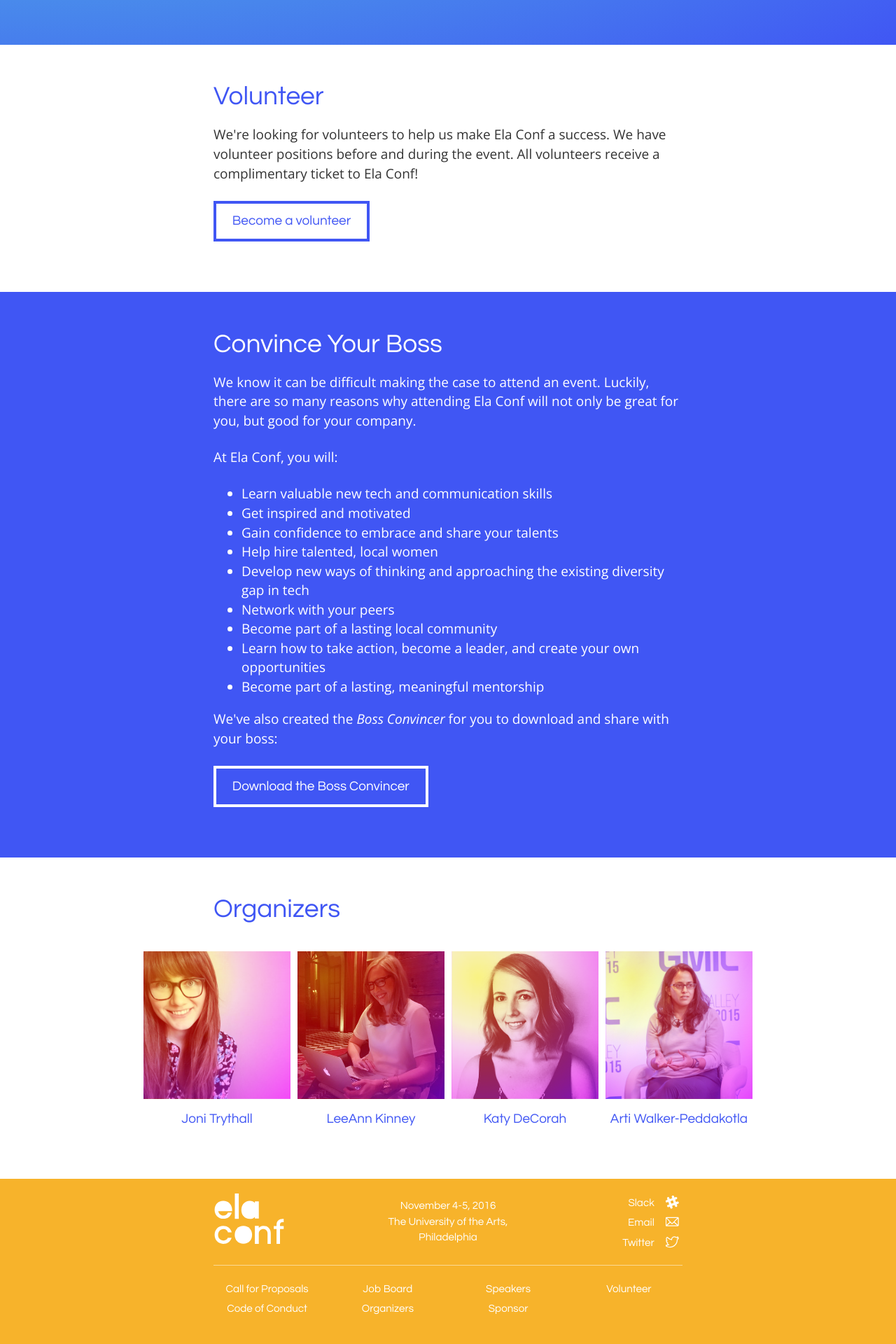
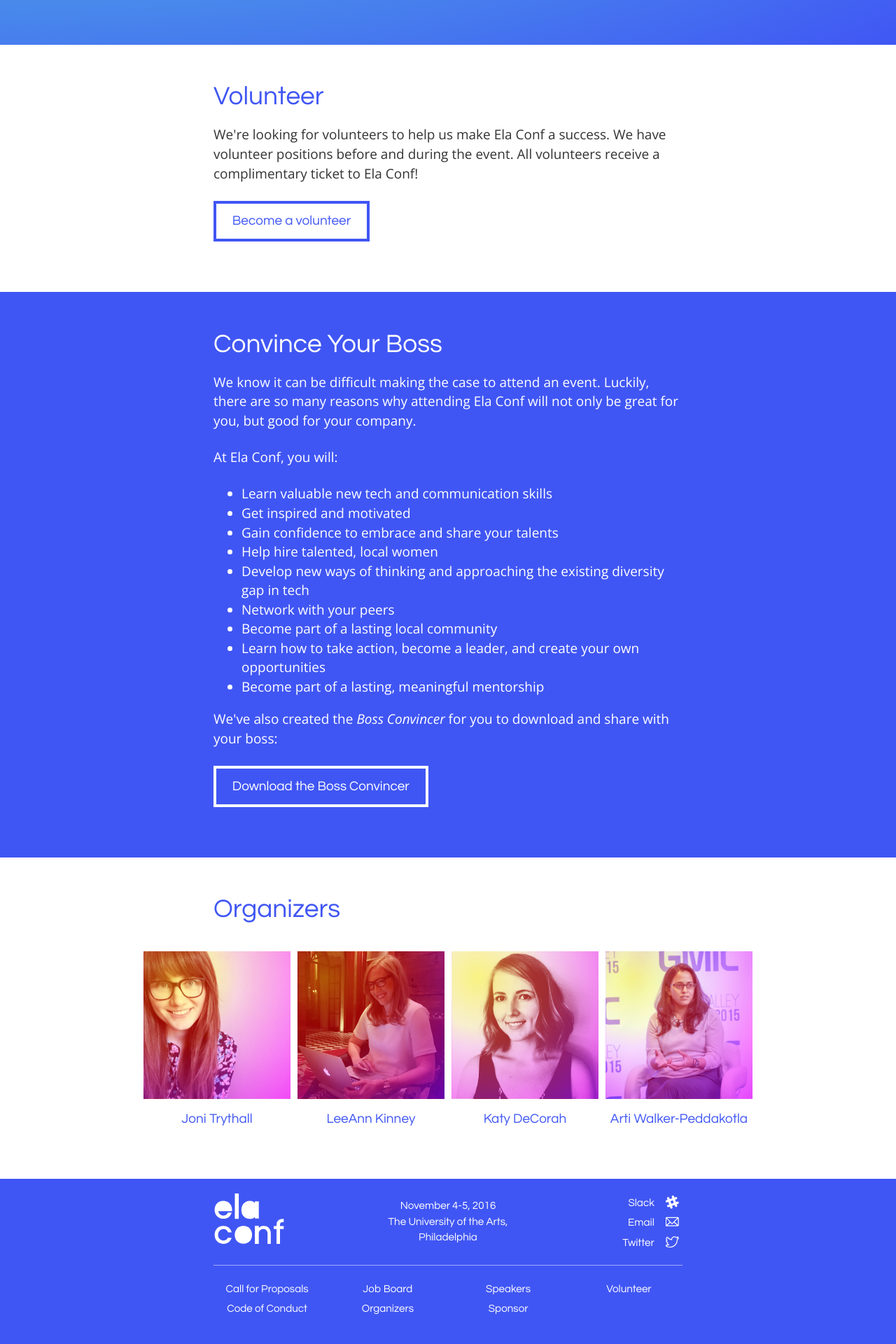
Before and after one commit to elaconf/elaconf.github.io, a Jekyll site: the page built from index.html, in a window 1280 px wide. Shown: the part 3357-5277 px from the top of the page at 70% size. Built offline with Jekyll 4.4.1, drawn with Linux system fonts in a browser that asks for light colours.

Commit message:
fix contrast on footer

```diff
--- a/_sass/_layout.scss
+++ b/_sass/_layout.scss
@@ -3,7 +3,7 @@
 }
 
 html {
-  background-color: $accent-secondary;
+  background-color: $footer-bg;
 }
 
 body {
@@ -49,7 +49,7 @@ body {
 }
 
 footer {
-  background: $accent-secondary;
+  background: $footer-bg;
   color: $white;
   padding-bottom: 1em;
   padding-top: 1em;
--- a/_sass/_variables.scss
+++ b/_sass/_variables.scss
@@ -14,7 +14,9 @@ $gradient-dark: #c200fb;
 // secondary colors
 $turquoise: #57dddd;
 $blue: #4056f4;
-$violet: #c200fb;
+$violet: #c100fa;
+
+$footer-bg: $accent-main;
 
 $white: #fff;
 
```
